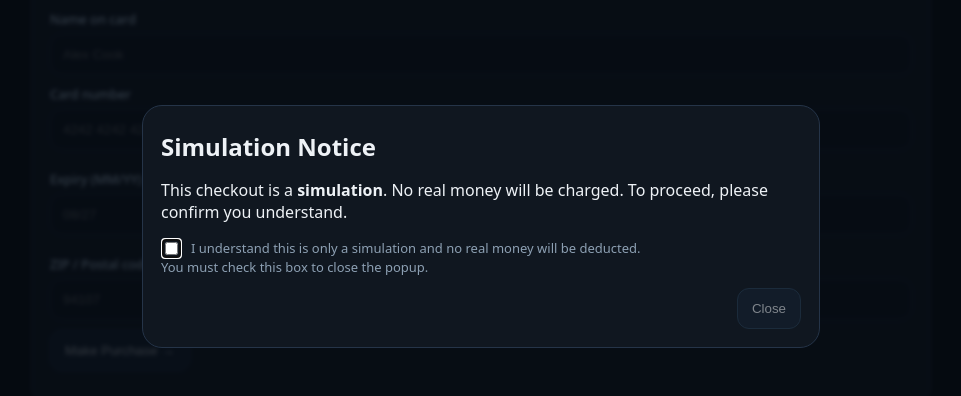
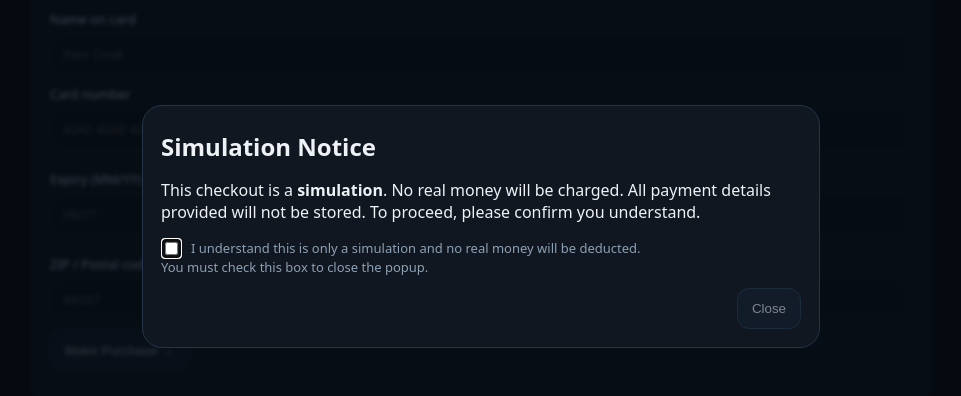
Before and after one commit to dopplertgy-cmd/shopping, a plain HTML site: page checkout.html in a window 1280 px wide. Shown: the part 174-570 px from the top of the page, without its empty margins (159-1120 px from the left). Drawn offline with Linux system fonts and the light colour scheme.

Commit message:
Update checkout.html

```diff
--- a/checkout.html
+++ b/checkout.html
@@ -82,7 +82,7 @@
   <div id="simModal" class="overlay" role="dialog" aria-modal="true" aria-labelledby="modalTitle" aria-describedby="modalDesc">
     <div class="modal">
       <h2 id="modalTitle">Simulation Notice</h2>
-      <p id="modalDesc">This checkout is a <strong>simulation</strong>. No real money will be charged. To proceed, please confirm you understand.</p>
+      <p id="modalDesc">This checkout is a <strong>simulation</strong>. No real money will be charged. All payment details provided will not be stored. To proceed, please confirm you understand.</p>
       <label style="display:flex;gap:10px;align-items:center;cursor:pointer;margin-top:6px">
         <input id="agreeBox" type="checkbox" aria-describedby="agreeHelp">
         <span>I understand this is only a simulation and no real money will be deducted.</span>
```
